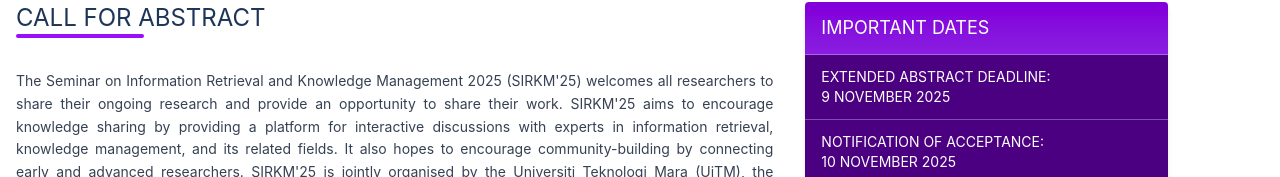
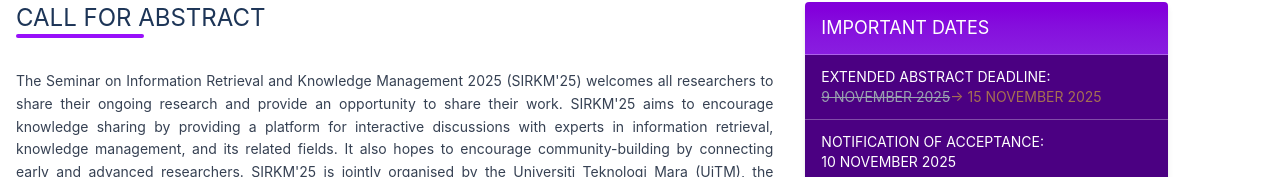
Before and after one commit to zafarshahrin/SIRKM2025, a Vue app: page /calls in a window 1280 px wide. Shown: the part 390-567 px from the top of the page. Built offline with nearby package versions, Linux system fonts and the light colour scheme.

Commit message:
update 4000

```diff
--- a/src/components/views/abstractsubmission.vue
+++ b/src/components/views/abstractsubmission.vue
@@ -160,9 +160,13 @@
 
             <div class="bg-[#4B0082] divide-y divide-white/30 text-sm">
               <div class="px-4 py-3">
-                <p class="font-semibold">EXTENDED ABSTRACT DEADLINE:</p>
-                <p>9 NOVEMBER 2025</p>
-              </div>
+  <p class="font-semibold">EXTENDED ABSTRACT DEADLINE:</p>
+  <p class="text-sm">
+    <span class="line-through text-gray-400 mr-2">9 NOVEMBER 2025</span>
+    <span class="text-yellow-300 font-bold animate-pulse">→ 15 NOVEMBER 2025</span>
+  </p>
+</div>
+
               <div class="px-4 py-3">
                 <p class="font-semibold">NOTIFICATION OF ACCEPTANCE:</p>
                 <p>10 NOVEMBER 2025</p>
--- a/src/components/views/calls.vue
+++ b/src/components/views/calls.vue
@@ -101,11 +101,13 @@
 
 <div class="bg-[#4B0082] divide-y divide-white/30 text-sm">
   <div class="px-4 py-3">
-      <p class="font-semibold">EXTENDED ABSTRACT DEADLINE:</p>
-      <p>
-        9 NOVEMBER 2025
-      </p>
-    </div>
+  <p class="font-semibold">EXTENDED ABSTRACT DEADLINE:</p>
+  <p class="text-sm">
+    <span class="line-through text-gray-400 mr-2">9 NOVEMBER 2025</span>
+    <span class="text-yellow-300 font-bold animate-pulse">→ 15 NOVEMBER 2025</span>
+  </p>
+</div>
+
     <div class="px-4 py-3">
       <p class="font-semibold">NOTIFICATION OF ACCEPTANCE:</p>
       <p>10 NOVEMBER 2025</p>
--- a/src/components/views/home.vue
+++ b/src/components/views/home.vue
@@ -2,7 +2,7 @@
   <div class="home-content w-full pb-[120px]">
     <!-- Hero Section -->
 <section
-  :style="{ backgroundImage: `url(/assets/WebBannerupdate.jpg)` }"
+  :style="{ backgroundImage: `url(/assets/WebBannerupdate2.jpg)` }"
   class="relative bg-contain sm:bg-cover bg-center flex items-center justify-center
   h-[250px] sm:h-[350px] md:h-[550px] bg-no-repeat"
 >
@@ -117,10 +117,15 @@
             </h2>
 
             <div class="bg-[#4B0082] divide-y divide-white/30 text-sm">
-              <div class="px-4 py-3">
-                <p class="font-semibold">EXTENDED ABSTRACT DEADLINE:</p>
-                <p>9 NOVEMBER 2025</p>
-              </div>
+<div class="px-4 py-3">
+  <p class="font-semibold">EXTENDED ABSTRACT DEADLINE:</p>
+  <p class="text-sm">
+    <span class="line-through text-gray-400 mr-2">9 NOVEMBER 2025</span>
+    <span class="text-yellow-300 font-bold animate-pulse">→ 15 NOVEMBER 2025</span>
+  </p>
+</div>
+
+
               <div class="px-4 py-3">
                 <p class="font-semibold">NOTIFICATION OF ACCEPTANCE:</p>
                 <p>10 NOVEMBER 2025</p>
```
Also changed, not shown: public/assets/WebBannerupdate2.jpg (added), 1 other file (tests, documents, lock files or other folders).
